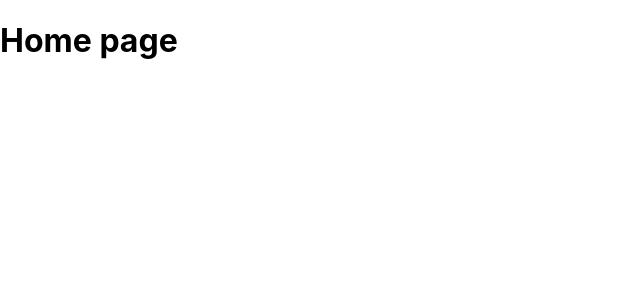
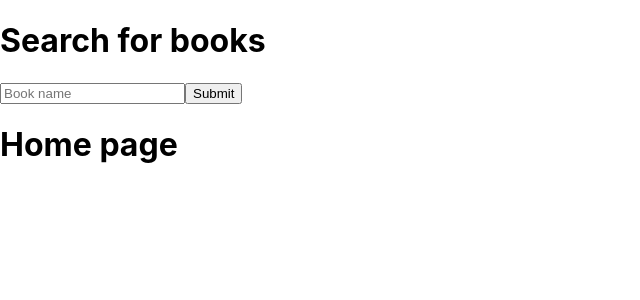
Before and after one commit to dimskiyy/modsen-test-task-3-week-1, a React (Create React App) app: page / in a window 1280 px wide. Shown: the top 300 px of the page, without its empty margins (0-640 px from the left). Built offline with nearby package versions, Linux system fonts and the light colour scheme.

Commit message:
Add SearchForm

```diff
--- a/src/components/Header.jsx
+++ b/src/components/Header.jsx
@@ -1,10 +1,18 @@
-import React from 'react';
+import React from "react";
+import SearchForm from "./SearchForm";
 
 const Header = () => {
     return (
-        <div>
-
-        </div>
+        <>
+            <header className="header">
+                <div className="header_logo">
+                    <div className="header_title">
+                        <h1>Search for books</h1>
+                    </div>
+                </div>
+                <SearchForm />
+            </header>
+        </>
     );
 };
 
--- /dev/null
+++ b/src/components/SearchForm.jsx
@@ -0,0 +1,27 @@
+import React, { useState } from "react";
+
+const SearchForm = ({ onSearch }) => {
+    const [query, setQuery] = useState("");
+
+    const handleSearch = () => {
+        if (query.trim() !== "") {
+            onSearch(query.trim());
+        }
+    };
+
+    return (
+        <form className="search_form">
+            <input
+                type="text"
+                placeholder="Book name"
+                value={query}
+                onChange={(e) => setQuery(e.target.value)}
+            ></input>
+            <button type="submit" onClick={handleSearch}>
+                Submit
+            </button>
+        </form>
+    );
+};
+
+export default SearchForm;
--- a/src/pages/home.js
+++ b/src/pages/home.js
@@ -1,8 +1,10 @@
 import React from "react";
+import Header from "../components/Header";
 
 const Home = () => {
     return (
         <div>
+            <Header/>
             <h1>Home page</h1>
         </div>
     );
```
